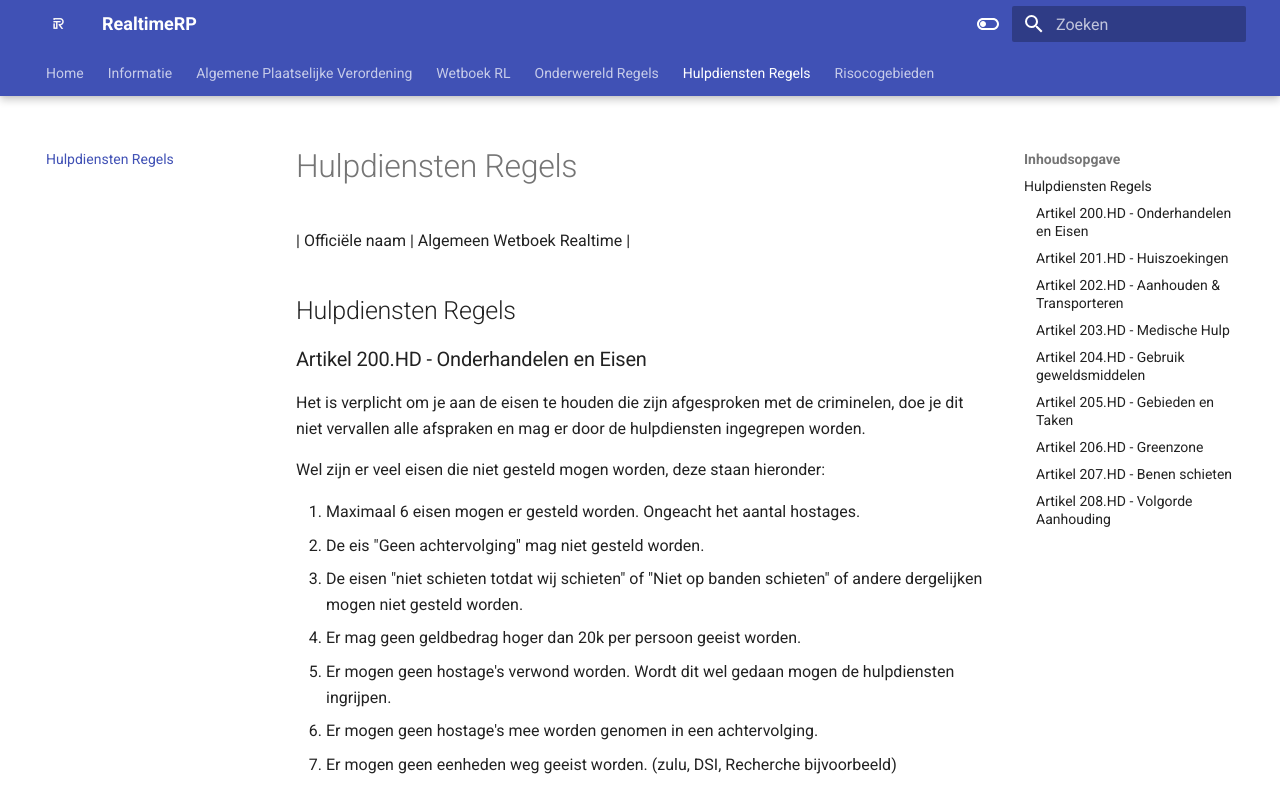
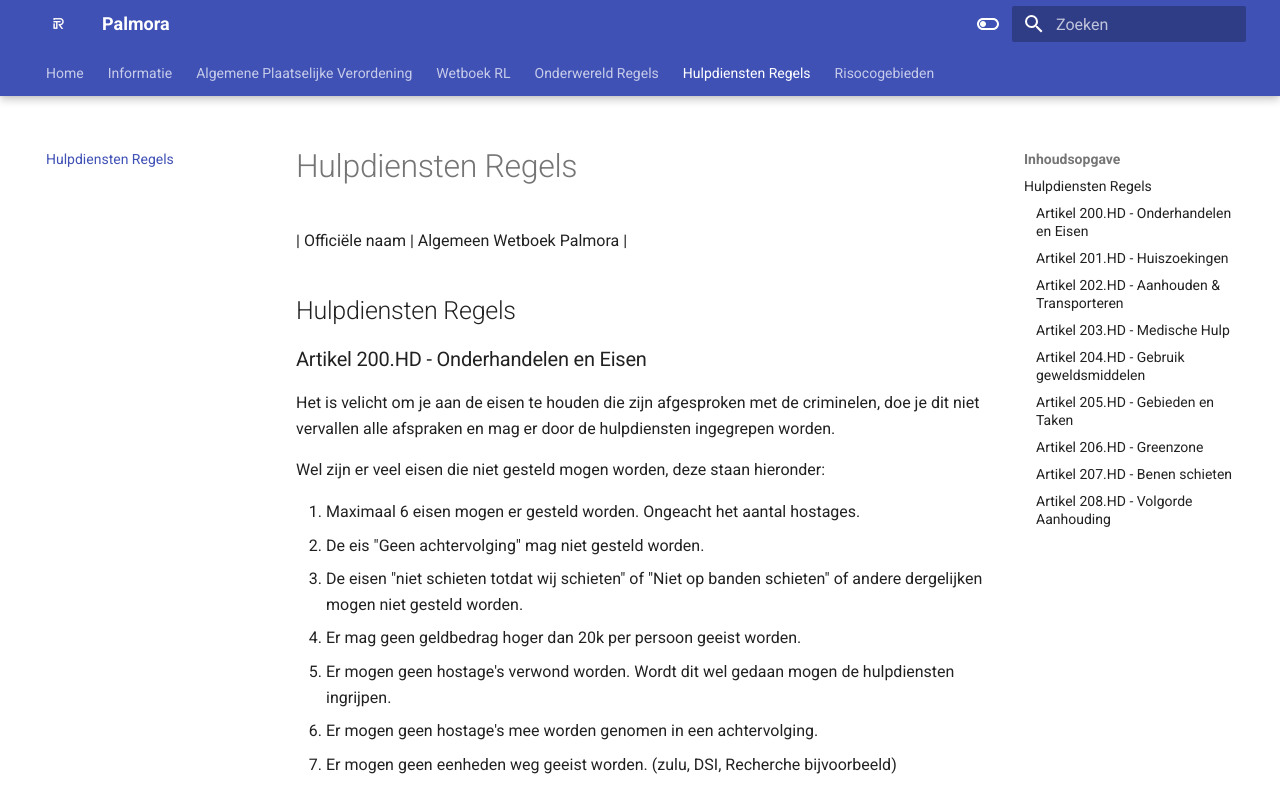
Before and after one commit to PalmoraCity/APV, a plain HTML site: page hulpdienstenregels/index.html in a window 1280 px wide. Shown: the top 800 px of the page. Drawn offline with Linux system fonts and the light colour scheme; no server answers; a script that the page names is missing.

Commit message:
Update index.html

```diff
--- a/hulpdienstenregels/index.html
+++ b/hulpdienstenregels/index.html
@@ -2,17 +2,17 @@
 <!doctype html>
 <html lang="nl" class="no-js">
 
-<!-- Mirrored from Realtimerp.github.io/apv/hulpdienstenregels/ by HTTrack Website Copier/3.x [XR&CO'2014], Tue, 25 Jun 2024 20:35:02 GMT -->
+<!-- Mirrored from Palmora.github.io/apv/hulpdienstenregels/ by HTTrack Website Copier/3.x [XR&CO'2014], Tue, 25 Jun 2024 20:35:02 GMT -->
 <!-- Added by HTTrack --><meta http-equiv="content-type" content="text/html;charset=utf-8" /><!-- /Added by HTTrack -->
 <head>
 
       <meta charset="utf-8">
       <meta name="viewport" content="width=device-width,initial-scale=1">
 
-        <meta name="description" content="Wet en regelgeving van Realtime">
+        <meta name="description" content="Wet en regelgeving van Palmora">
 
 
-        <meta name="author" content="RealtimeRolePlay">
+        <meta name="author" content="PalmoraCity">
 
 
         <link rel="canonical" href="index.html">
@@ -29,7 +29,7 @@
 
 
 
-        <title>Hulpdiensten Regels - RealtimeRP</title>
+        <title>Hulpdiensten Regels - Palmora</title>
 
 
 
@@ -99,7 +99,7 @@
 
 <header class="md-header md-header--shadow md-header--lifted" data-md-component="header">
   <nav class="md-header__inner md-grid" aria-label="Header">
-    <a href="../index.html" title="RealtimeRP" class="md-header__button md-logo" aria-label="RealtimeRP" data-md-component="logo">
+    <a href="../index.html" title="Palmora" class="md-header__button md-logo" aria-label="Palmora" data-md-component="logo">
 
   <img src="../img/myLogo.png" alt="logo">
 
@@ -112,7 +112,7 @@
       <div class="md-header__ellipsis">
         <div class="md-header__topic">
           <span class="md-ellipsis">
-            RealtimeRP
+            Palmora
           </span>
         </div>
         <div class="md-header__topic" data-md-component="header-topic">
@@ -351,12 +351,12 @@
 
 <nav class="md-nav md-nav--primary md-nav--lifted" aria-label="Navigatie" data-md-level="0">
   <label class="md-nav__title" for="__drawer">
-    <a href="../index.html" title="RealtimeRP" class="md-nav__button md-logo" aria-label="RealtimeRP" data-md-component="logo">
+    <a href="../index.html" title="Palmora" class="md-nav__button md-logo" aria-label="Palmora" data-md-component="logo">
 
   <img src="../img/myLogo.png" alt="logo">
 
     </a>
-    RealtimeRP
+    Palmora
   </label>
 
   <ul class="md-nav__list" data-md-scrollfix>
@@ -776,10 +776,10 @@
 
 
 <h1 id="hulpdiensten-regels">Hulpdiensten Regels</h1>
-<p>| Officiële naam        | Algemeen Wetboek Realtime | </p>
+<p>| Officiële naam        | Algemeen Wetboek Palmora | </p>
 <h2 id="hulpdiensten-regels_1">Hulpdiensten Regels</h2>
 <h3 id="artikel-200hd-onderhandelen-en-eisen">Artikel 200.HD - Onderhandelen en Eisen</h3>
-<p>Het is verplicht om je aan de eisen te houden die zijn afgesproken met de criminelen, doe je dit niet vervallen alle afspraken en mag er door de hulpdiensten ingegrepen worden.</p>
+<p>Het is velicht om je aan de eisen te houden die zijn afgesproken met de criminelen, doe je dit niet vervallen alle afspraken en mag er door de hulpdiensten ingegrepen worden.</p>
 <p>Wel zijn er veel eisen die niet gesteld mogen worden, deze staan hieronder:</p>
 <ol>
 <li>Maximaal 6 eisen mogen er gesteld worden. Ongeacht het aantal hostages.</li>
@@ -801,7 +801,7 @@ Hieronder worden de voorwaarde voor een huiszoeking beschreven.</p>
 <li>In dit geval mag de verdachte hier niet mee wegrijden.</li>
 </ul>
 </li>
-<li>Bij de huiszoeking is de verdachte ten aller tijden verplicht hieraan mee te werken. Wordt dit niet gedaan dan zal hier een wapenlijstclear op staan.</li>
+<li>Bij de huiszoeking is de verdachte ten aller tijden velicht hieraan mee te werken. Wordt dit niet gedaan dan zal hier een wapenlijstclear op staan.</li>
 <li>Tijdens een huiszoeking mag de verdachte niet worden vrijgebroken, tenzij de verdachte vanuit het hoofdbureau naar de gevangenis vervoerd wordt.</li>
 </ol>
 <p>Als er wapens aangetroffen worden dan mag 50% van de totale inhoud van de woning en de voertuigen/vaartuigen/vliegtuigen samen in beslag worden genomen. Dit is dus 50% van de wapenlijst van de verdachte</p>
@@ -973,7 +973,7 @@ Hieronder worden de voorwaarde voor een huiszoeking beschreven.</p>
       <div class="md-copyright">
 
     <div class="md-copyright__highlight">
-      Copyright; 300 B.C - 2025 RealtimeRolePlay
+      Copyright; 300 B.C - 2025 PalmoraCity
     </div>
 
 
@@ -1010,5 +1010,5 @@ Hieronder worden de voorwaarde voor een huiszoeking beschreven.</p>
 
   </body>
 
-<!-- Mirrored from Realtimerp.github.io/apv/hulpdienstenregels/ by HTTrack Website Copier/3.x [XR&CO'2014], Tue, 25 Jun 2024 20:35:02 GMT -->
+<!-- Mirrored from Palmora.github.io/apv/hulpdienstenregels/ by HTTrack Website Copier/3.x [XR&CO'2014], Tue, 25 Jun 2024 20:35:02 GMT -->
 </html>
```
